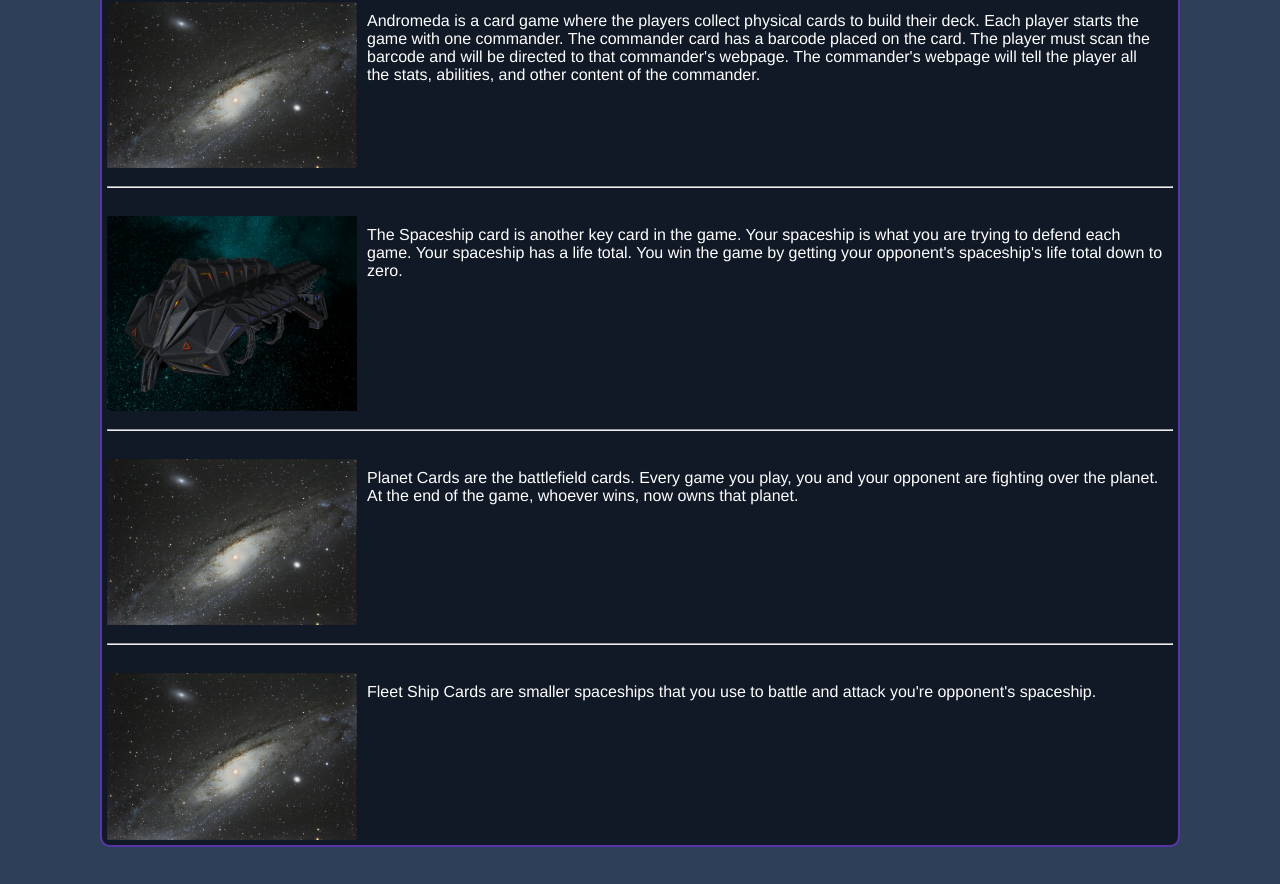
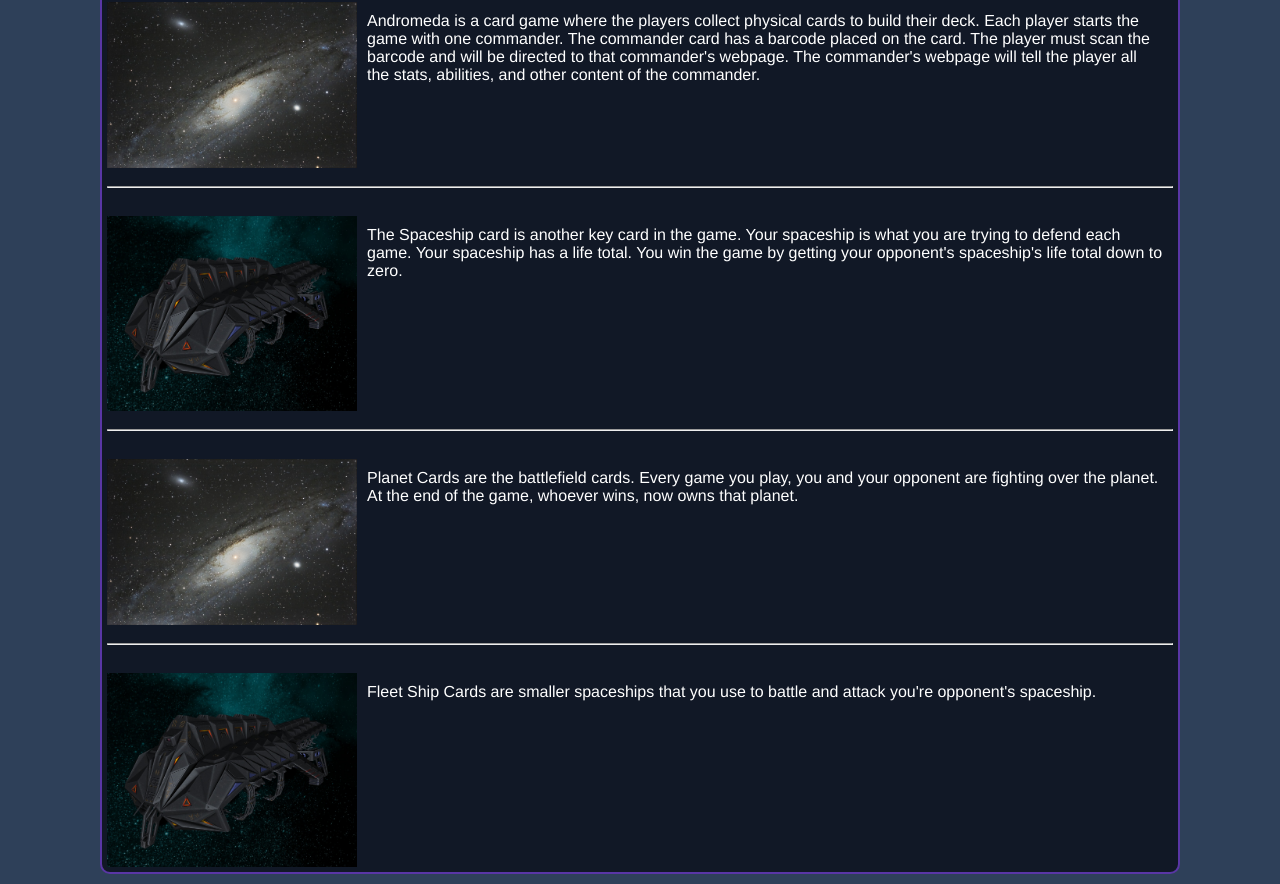
Before and after one commit to Bryonpectol/andromeda, a plain HTML site: page index.html in a window 1280 px wide. Shown: the part 174-1058 px from the top of the page. Before the commit the page ends 1031 px from the top, so only its background shows below. Drawn offline with Linux system fonts and the light colour scheme.

Commit message:
changed test img

```diff
--- a/index.html
+++ b/index.html
@@ -86,7 +86,7 @@
         <div class="anditem">
           <img
             class="andimg"
-            src="images/andromeda.jpg"
+            src="images/spaceship.jpg"
             alt="Andromeda Galaxy"
           />
           <p class="description">
```
